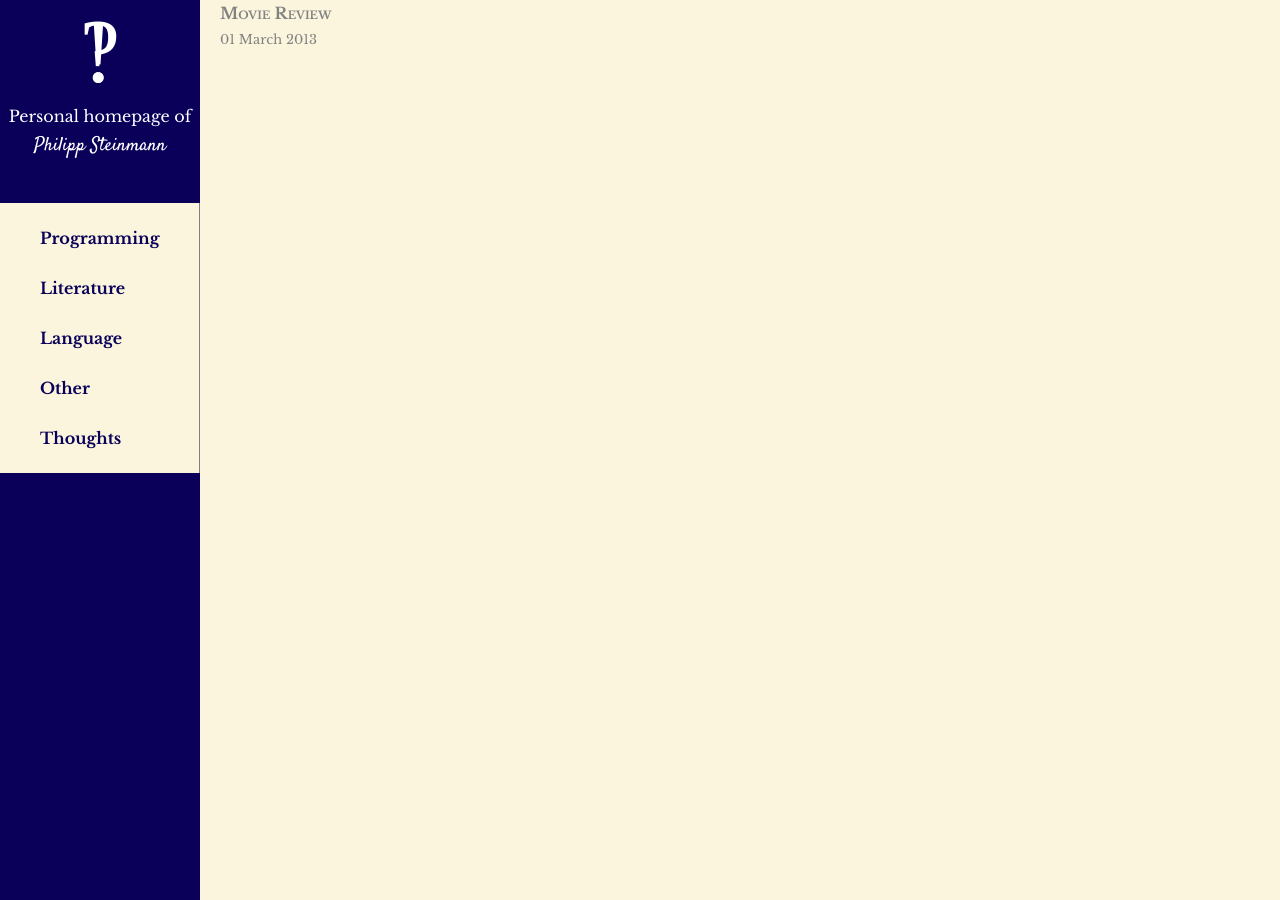
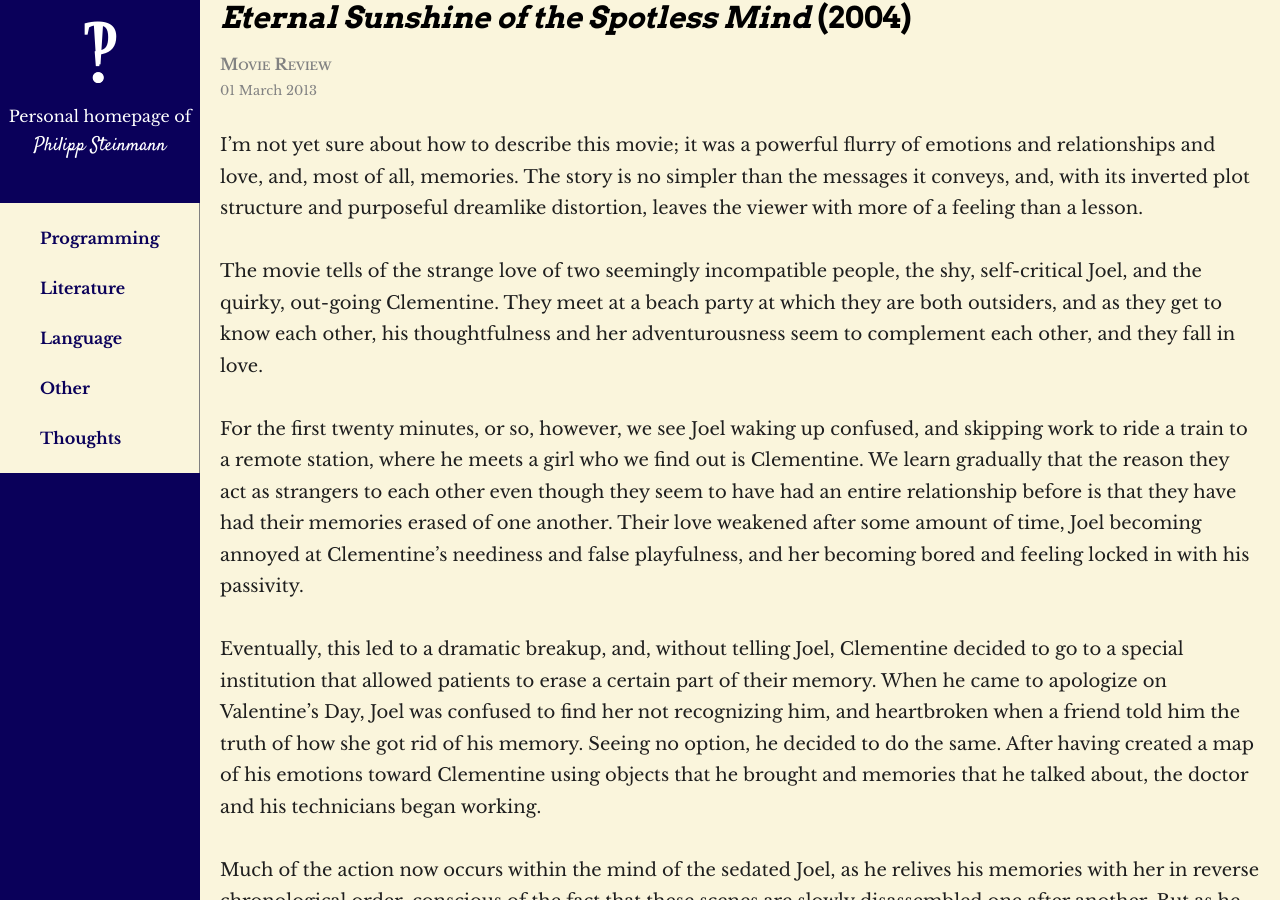
Before and after one commit to PhilippSteinmann/psteinmann-home, a Jekyll site: the page built from index.html, in a window 1280 px wide and 900 px high, scrolled down 4722 px. Built offline with Jekyll 4.4.1, drawn with Linux system fonts in a browser that asks for light colours; some web fonts are replaced; some of the changed text lies outside the part shown.

Commit message:
Write Eternal Sunshine post... sniff

```diff
--- a/_posts/2013-03-01-eternal-sunshine-of-the-spotless-mind.md
+++ b/_posts/2013-03-01-eternal-sunshine-of-the-spotless-mind.md
@@ -4,3 +4,68 @@
 subtitle: Movie Review
 year: 2004
 ---
+I'm not yet sure about how to describe this movie; it was a powerful flurry of emotions and relationships and love, and, most of all, memories. The story is no simpler than the messages it conveys, and, with its inverted plot structure and purposeful dreamlike distortion, leaves the viewer with more of a feeling than a lesson.
+
+The movie tells of the strange love of two seemingly incompatible people, the
+shy, self-critical Joel, and the quirky, out-going Clementine. They meet at a
+beach party at which they are both outsiders, and as they get to know each
+other, his thoughtfulness and her adventurousness seem to complement each
+other, and they fall in love.
+
+For the first twenty minutes, or so, however, we
+see Joel waking up confused, and skipping work to ride a train to a remote
+station, where he meets a girl who we find out is Clementine. We learn gradually
+that the reason they act as strangers to each other even though they seem to
+have had an entire relationship before is that they have had their memories
+erased of one another. Their love weakened after some
+amount of time, Joel becoming annoyed at Clementine's neediness and false
+playfulness, and her becoming bored and feeling locked in with his passivity.
+
+Eventually, this led to a dramatic breakup, and, without telling Joel,
+Clementine decided to go to a special institution that allowed patients to
+erase a certain part of their memory. When he came to apologize on
+Valentine's Day, Joel was confused to find her not recognizing him, and
+heartbroken when a friend told him the truth of how she got rid of his
+memory. Seeing no option, he decided to do the same. After having created a
+map of his emotions toward Clementine using objects that he brought and memories
+that he talked about, the doctor and his technicians began working.
+
+Much of the action now occurs within the mind of the sedated Joel, as he
+relives his memories with her in reverse chronological order, conscious of the
+fact that these scenes are slowly disassembled one after another. But as he
+progresses and witnesses their love from the late difficult stages to the
+passionate ones in the middle, he realizes that these moments of emotionality
+are too valuable, that he loved Clementine too much to want to give up all
+his intimate memories with her.
+
+Joel begins fighting the fading of the memories; the movie blurs the line
+between reality and dream, but Clementine, who at this point only exists inside
+his head, becomes conscious, too, of his problem, and together they struggle
+to "get out of the map": to escape together to memories that did not relate
+to her, since these won't be erased. In the end, however, they are pulled back
+toward their memories together, and it becomes impossible to fight.
+
+The last memory he reexperiences with Clementine is the first time that they met,
+at the party. After it is dark and everyone has gone home except them two, she
+tries to convince him to stay with her at a vacant vacation house on the beach;
+but he, as he narrates disappointedly himself, ran away, scared of her impulsiveness.
+It didn't stop them from falling in love with each other, but in hindsight Joel
+tells Clementine that he should have stayed, or at least said goodbye. She,
+the Clementine in his dreams, tells him that he can say goodbye now, and they
+kiss as the beach house, and the entire memory landscape, disintegrates around them.
+The last words that she whispers to him are: "Meet me at Naukau", the trainstation.
+
+It is this trainstation that Joel subconsciously goes to, and where he meets and
+falls in love with Clementine all over again. But when he drives her home she
+finds a letter from the memory-erasing clinic, the memory of which was erased
+from both of their memories to prevent confusion. A female employee, who
+kissed the doctor during Joel's operation only to find out that she had done
+it before and gotten into relationship with him, but had her memory erased at
+his request, decided that the practice was unethical, and sent back all the
+tapes with the conversations of the patients.
+
+Joel and Clementine separate, but she finds him shortly later in his apartment,
+listening to his tape. As they hear him point out all her faults over the
+speaker, they decide that despite their individual flaws, despite the fact
+that they've tried this relationship before and it failed, they will give the
+other another try, and get back together.
--- a/css/main.css
+++ b/css/main.css
@@ -309,6 +309,19 @@
   font-weight: normal;
 }
 
+img
+{
+  display: block;
+  width: 300px;
+  max-width: 100%;
+  margin: 0 auto;
+
+  /* For the ALT text */
+  font-family: "Libre Baskerville", sans-serif;
+  font-size: 18px;
+  font-size: 1.125rem;
+}
+
 img.left-aligned
 {
   float: left;
@@ -316,11 +329,17 @@
   margin-top: 5px;
 }
 
+img.right-aligned
+{
+    float: right;
+    margin-left: 10px;
+    margin-bottom: 5px;
+}
+
 img.medium-size
 {
   width: 350px;
 }
-
 
 .slideshow
 {
@@ -439,14 +458,6 @@
   font-size: 0.8125rem;
 }
 
-article img
-{
-  display: block;
-  width: 300px;
-  max-width: 100%;
-  margin: 0 auto;
-}
-
 @media all and (max-height: 600px)
 {
   article img
--- a/index.html
+++ b/index.html
@@ -42,7 +42,7 @@
     <h1>I&rsquo;m Philipp Steinmann,</h1>
     <p class="large">A student in New York City, of German and Greek origins. </p>
     <p class="large">My interests include programming, literature, and language.</p>
-    <p class="large">I&rsquo;m a perfectionist, because of which I spend countless hours configuring text editors such as the one I&rsquo;m using right now and tweaking websites such as the one that you&rsquo;re reading right now. </p>
+    <p class="large">I&rsquo;m a perfectionist, which is why I&rsquo;m up at this ungodly hour right now tweaking my website and why I spend countless hours configuring, enhancing, and learning topics and tools from text editors to cryptography. I don&rsquo;t do things half-way if I&rsquo;m passionate about them.</p>
     <div class="slideshow">
       <img class="slideshow-img" src="" alt="Slideshow loading...">
     </div>
@@ -52,8 +52,8 @@
     <h1>Programming </h1>
     <p class="large">Ever since I learned Python a few years back, I&rsquo;ve been mesmerized by programming and the power it holds; it is astounding that I can tell a machine what to do to solve complex problems, using abstract symbolic manipulations that were unheard of a few generations ago. </p>
     <h2>Web Development </h2>
-    <p>I do web development for my school&rsquo;s robotics team, where I am vice president of marketing. I love using Ruby on Rails, AJAX, and good design to create a smooth user experience; my perfetionism leads me to make no compromises, although that often gets me behind schedule. I&rsquo;m immersed in web startup culture through <a href="http://news.ycombinator.com/">Hacker News</a>, and find the rapid work cycle of web development so appealing that I could see myself doing stuff like this in the future. </p>
-    <img src="img/forkbomb.png" class="medium-size left-aligned">
+    <p>I do web development for my school&rsquo;s robotics team, where I am vice president of marketing. I love using Ruby on Rails, AJAX, and good design to create a smooth user experience; I like to do web development slowly and with care, although that often gets me behind schedule. I&rsquo;m immersed in web startup culture through <a href="http://news.ycombinator.com/">Hacker News</a>, and find the rapid work cycle of web development so appealing that I could see myself doing stuff like this in the future. </p>
+    <img src="img/forkbomb.png" class="medium-size right-aligned">
     <h2>Linux </h2>
     <p>I switched to using Linux as my main operating system after I realized that web development is pretty much impossible using Windows. Since, then I&rsquo;ve loved it; running the smooth <a href="http://crunchbang.org/">Crunchbang 11</a> on an SSD-powered laptop, I've been learning how to do a lot of cool things over the terminal (such as reading emails), and wield the power of awesome programs such as vim and sed. </p>
   </section>
@@ -74,7 +74,7 @@
   <section id="thoughts" data-title="Thoughts">
     <h1>Thoughts</h1>
     <div class="posts-controls">
-      <button class="back">&#9664;</button>
+      <button class="back" onclick="function(){alert('test')}">&#9664;</button>
       <button class="next">&#9654; </button>
     </div>
     <article>
```
